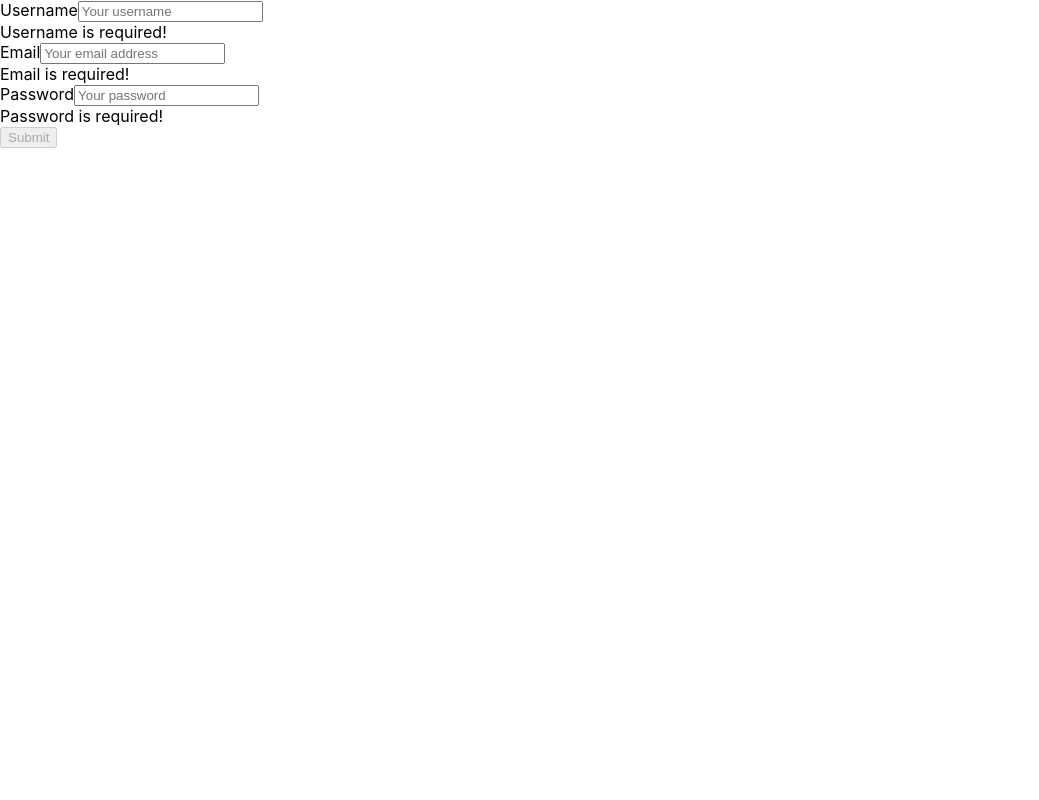
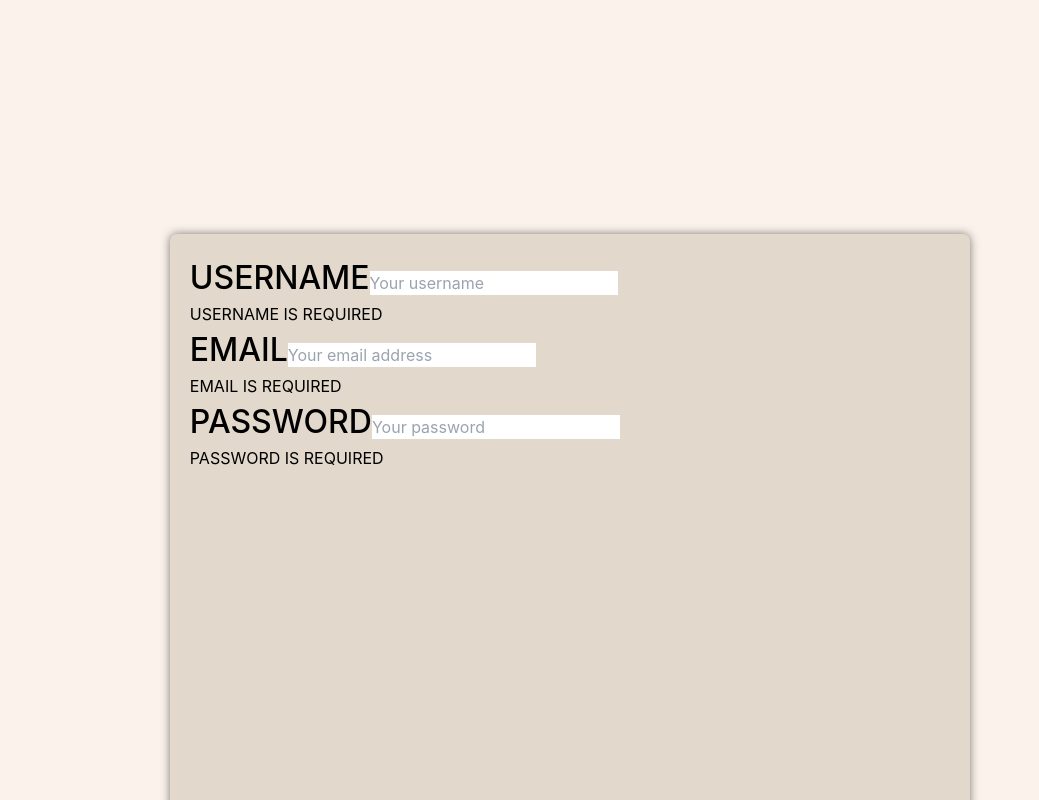
Before and after one commit to avuong19/project-3-artBoard, a React (Create React App) app in the folder client/: page /signup in a window 1280 px wide. Shown: the top 800 px of the page, without its empty margins (0-1039 px from the left). Built offline with nearby package versions, Linux system fonts and the light colour scheme.

Commit message:
homepage styling added tailwind

```diff
--- a/client/package.json
+++ b/client/package.json
@@ -43,6 +43,9 @@
     ]
   },
   "devDependencies": {
-    "concurrently": "^7.2.2"
+    "autoprefixer": "^10.4.7",
+    "concurrently": "^7.2.2",
+    "postcss": "^8.4.14",
+    "tailwindcss": "^3.1.6"
   }
 }
--- /dev/null
+++ b/client/postcss.config.js
@@ -0,0 +1,6 @@
+module.exports = {
+  plugins: {
+    tailwindcss: {},
+    autoprefixer: {},
+  },
+}
--- a/client/src/App.css
+++ b/client/src/App.css
@@ -1,3 +1,6 @@
+
+
+
 body {
   background-color: #FBF3EB;
 }
@@ -12,11 +15,12 @@ header {
   top: 0;
   background-size: cover;
   z-index: 9999;
-  font-family: 'Inter';
+  font-family: Arial, Helvetica, sans-serif;
   font-style: normal;
   font-weight: 500;
   font-size: 48px;
   line-height: 102px;
+  text-decoration: none;
 }
 
 nav {
@@ -25,6 +29,7 @@ nav {
   justify-content: space-between;
   align-items: center;
   list-style: none;
+  text-decoration: none;
 }
 
 nav:hover {
@@ -33,12 +38,12 @@ nav:hover {
 
 p {
   position: absolute;
-  font-family: 'Inter';
+  font-family: Arial, Helvetica, sans-serif;
   font-style: normal;
   font-weight: 500;
   font-size: 40px;
   line-height: 48px;
-  width: 335px;
+  width: 355px;
   height: 368px;
   left: 49px;
   top: 270px;
@@ -62,6 +67,10 @@ button {
   height: 52px;
   left: 62px;
   top: 550px;
+}
+
+.sign-up {
+  font-family: Arial, Helvetica, sans-serif;
 }
 
 button:hover {
@@ -119,6 +128,10 @@ label {
   font-size: 32px;
 }
 
+.login {
+  text-decoration: none;
+}
+
 .form-input {
   display: block;
   padding: 16px 1px;
@@ -154,9 +167,9 @@ form {
   border-radius: 25px;
 }
 
-button {
+button, .button {
   position: relative;
-  font-family: 'Inter';
+  font-family: Arial, Helvetica, sans-serif;
   font-style: normal;
   font-weight: 500;
   font-size: 31px;
@@ -169,7 +182,6 @@ button {
   width: 176px;
   height: 52px;
   display: flex;
-  margin-top: 50px;
 }
 
 button a {
@@ -181,6 +193,52 @@ button:hover {
   opacity: 50%;
 }
 
+form h2 {
+  font-size: 48px;
+}
+
+label {
+  font-family: 'Inter';
+  font-style: normal;
+  font-weight: 500;
+  font-size: 32px;
+}
+
+.form-input {
+  display: block;
+  padding: 16px 1px;
+  font-size: 16px;
+  width: 100%;
+  margin-bottom: 15px;
+  border-radius: 10px;
+
+  background: #FFFFFF;
+  border-radius: 10px;
+}
+
+form {
+  background: #E2D8CC;
+  border-radius: 7px;
+  padding: 20px;
+  width: 40%;
+  margin: 3.5%;
+  box-shadow: 0 0 10px rgba(0, 0, 0, 0.5);
+  position: absolute;
+  width: 800px;
+  height: 650px;
+  left: 125px;
+  top: 189px;
+}
+
+.image1 {
+  position: absolute;
+  width: 850px;
+  height: 700px;
+  left: 1300px;
+  top: 275px;
+  border-radius: 25px;
+}
+
 
 
 @media screen and (max-width: 575px) {
--- a/client/src/App.js
+++ b/client/src/App.js
@@ -1,6 +1,7 @@
 
     import React from 'react';
     import { BrowserRouter as Router, Route, Routes } from 'react-router-dom';
+    import './App.css';
 
     import {
       ApolloClient,
--- a/client/src/components/Header/index.js
+++ b/client/src/components/Header/index.js
@@ -4,11 +4,11 @@ import { Link } from 'react-router-dom';
 const Header = () => {
     return (
         <header>
-        <h1>
+        <Link className="font-bold text-5xl" to="/">
             ARTBOARD
-        </h1>
+        </Link>
         <nav>
-           <Link to="/login">LOGIN</Link>
+           <Link className="text-4xl login" to="/login">LOGIN</Link>
         </nav>
     </header>
     )
--- a/client/src/index.css
+++ b/client/src/index.css
@@ -1,3 +1,7 @@
+@tailwind base;
+@tailwind components;
+@tailwind utilities;
+
 body {
   margin: 0;
   font-family: -apple-system, BlinkMacSystemFont, 'Segoe UI', 'Roboto', 'Oxygen',
--- a/client/src/pages/Home.js
+++ b/client/src/pages/Home.js
@@ -9,7 +9,7 @@ const Home = () => {
     <p>
         ART SHOULD BE A CONVERSATION. LET'S TALK.
     </p>
-    <button>
+    <button className="sign-up">
       <Link to="/signup"> SIGN UP</Link>
     </button>
 </section>
--- a/client/src/pages/Login.js
+++ b/client/src/pages/Login.js
@@ -5,6 +5,7 @@ import { Form, Button, Alert } from 'react-bootstrap';
 import { useMutation } from '@apollo/client';
 import { LOGIN_USER } from '../utils/mutations';
 import Auth from '../utils/auth';
+import Header from '../components/Header';
 
 const Login = () => {
   const [userFormData, setUserFormData] = useState({ email: '', password: '' });
@@ -57,6 +58,7 @@ const Login = () => {
 
   return (
     <>
+    <Header />
       <Form noValidate validated={validated} onSubmit={handleFormSubmit}>
         <Alert dismissible onClose={() => setShowAlert(false)} show={showAlert} variant='danger'>
           Something went wrong with your login credentials!
--- a/client/src/pages/Signup.js
+++ b/client/src/pages/Signup.js
@@ -74,8 +74,8 @@ const Signup = () => {
         Something went wrong with your signup!
       </Alert>
 
-      <Form.Group>
-        <Form.Label htmlFor='username'>Username</Form.Label>
+      <Form.Group className='form'>
+        <Form.Label htmlFor='username'>USERNAME</Form.Label>
         <Form.Control
           type='text'
           placeholder='Your username'
@@ -84,11 +84,11 @@ const Signup = () => {
           value={userFormData.username}
           required
         />
-        <Form.Control.Feedback type='invalid'>Username is required!</Form.Control.Feedback>
+        <Form.Control.Feedback type='invalid'>USERNAME IS REQUIRED</Form.Control.Feedback>
       </Form.Group>
 
       <Form.Group>
-        <Form.Label htmlFor='email'>Email</Form.Label>
+        <Form.Label htmlFor='EMAIL'>EMAIL</Form.Label>
         <Form.Control
           type='email'
           placeholder='Your email address'
@@ -97,11 +97,11 @@ const Signup = () => {
           value={userFormData.email}
           required
         />
-        <Form.Control.Feedback type='invalid'>Email is required!</Form.Control.Feedback>
+        <Form.Control.Feedback type='invalid'>EMAIL IS REQUIRED</Form.Control.Feedback>
       </Form.Group>
 
       <Form.Group>
-        <Form.Label htmlFor='password'>Password</Form.Label>
+        <Form.Label htmlFor='password'>PASSWORD</Form.Label>
         <Form.Control
           type='password'
           placeholder='Your password'
@@ -110,7 +110,7 @@ const Signup = () => {
           value={userFormData.password}
           required
         />
-        <Form.Control.Feedback type='invalid'>Password is required!</Form.Control.Feedback>
+        <Form.Control.Feedback type='invalid'>PASSWORD IS REQUIRED</Form.Control.Feedback>
       </Form.Group>
       <Button
         disabled={!(userFormData.username && userFormData.email && userFormData.password)}
--- /dev/null
+++ b/client/tailwind.config.js
@@ -0,0 +1,10 @@
+/** @type {import('tailwindcss').Config} */
+module.exports = {
+  content: [
+    "./src/**/*.{js,jsx,ts,tsx}",
+  ],
+  theme: {
+    extend: {},
+  },
+  plugins: [],
+}
```
Also changed, not shown: 1 other file (tests, documents, lock files or other folders).
